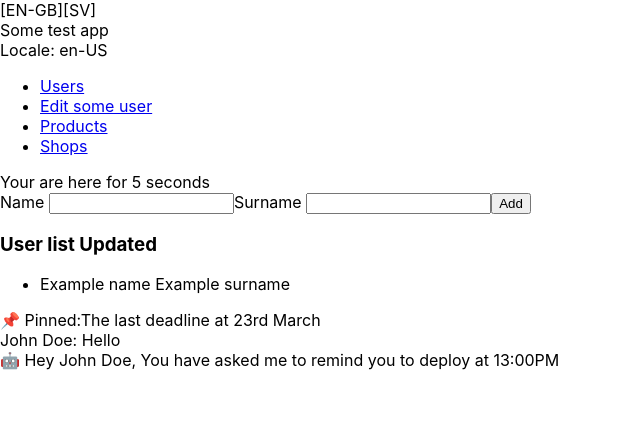
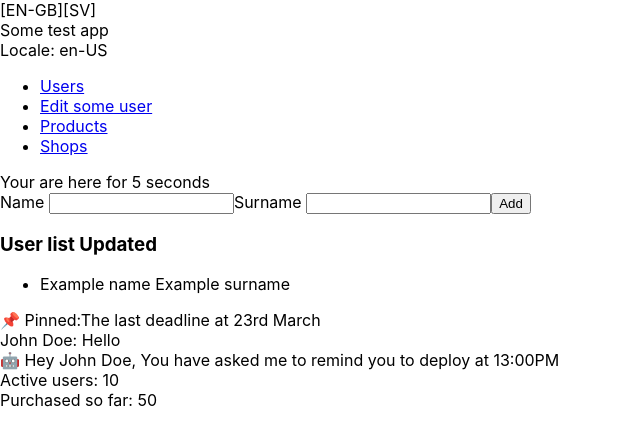
Before and after one commit to tnoworyta/react-tasks, a React (Create React App) app: page /user/list in a window 1280 px wide. Shown: the top 446 px of the page, without its empty margins (0-640 px from the left). Built offline with nearby package versions, Linux system fonts and the light colour scheme.

Commit message:
Render prop pattern

```diff
--- /dev/null
+++ b/src/components/StatusFeed/ActivePurchasesStaus.js
@@ -0,0 +1,7 @@
+import React from 'react';
+
+export const ActivePurchasesStatus = (props) => {
+  return <div>Purchased so far: {props.stats.purchasesCompleted}</div>;
+};
+
+export default ActivePurchasesStatus;
--- /dev/null
+++ b/src/components/StatusFeed/ActiveUsersStaus.js
@@ -0,0 +1,7 @@
+import React from 'react';
+
+export const ActiveUsersStaus = (props) => {
+  return <div>Active users: {props.stats.activeUsers}</div>;
+};
+
+export default ActiveUsersStaus;
--- /dev/null
+++ b/src/components/StatusFeed/index.js
@@ -0,0 +1,31 @@
+import React, { Component } from 'react';
+
+export default class StatusFeed extends Component {
+  state = {
+    activeUsers: 0,
+    purchasesCompleted: 0,
+  };
+
+  componentDidMount() {
+    this.int1 = setInterval(
+      () => this.setState((state) => ({ activeUsers: state.activeUsers + 2 })),
+      1000,
+    );
+    this.int2 = setInterval(
+      () =>
+        this.setState((state) => ({
+          purchasesCompleted: state.purchasesCompleted + 10,
+        })),
+      1000,
+    );
+  }
+
+  componentWillUnmount() {
+    clearInterval(this.int1);
+    clearInterval(this.int2);
+  }
+
+  render() {
+    return <div>{this.props.children(this.state)}</div>;
+  }
+}
--- a/src/components/User/List.js
+++ b/src/components/User/List.js
@@ -6,6 +6,9 @@ import MessageHistory from '../../components/MessageHistory/MessageHistory';
 import PinnedMessage from '../../components/MessageHistory/PinnedMessage';
 import Message from '../../components/MessageHistory/Message';
 import BotMessage from '../../components/MessageHistory/BotMessage';
+import StatusFeed from '../../components/StatusFeed';
+import ActiveUsersStaus from '../../components/StatusFeed/ActiveUsersStaus';
+import ActivePurchasesStaus from '../../components/StatusFeed/ActivePurchasesStaus';
 
 const UserList = () => {
   const initialState = [
@@ -45,6 +48,14 @@ const UserList = () => {
         <Message text="Hello" user={user} />
         <BotMessage text="You have asked me to remind you to deploy at 13:00PM" user={user} />
       </MessageHistory>
+      <StatusFeed>
+        {(stats) => (
+          <div>
+            <ActiveUsersStaus stats={stats} />
+            <ActivePurchasesStaus stats={stats} />
+          </div>
+        )}
+      </StatusFeed>
     </div>
   );
 };
```
Also changed, not shown: 1 other file (tests, documents, lock files or other folders).
